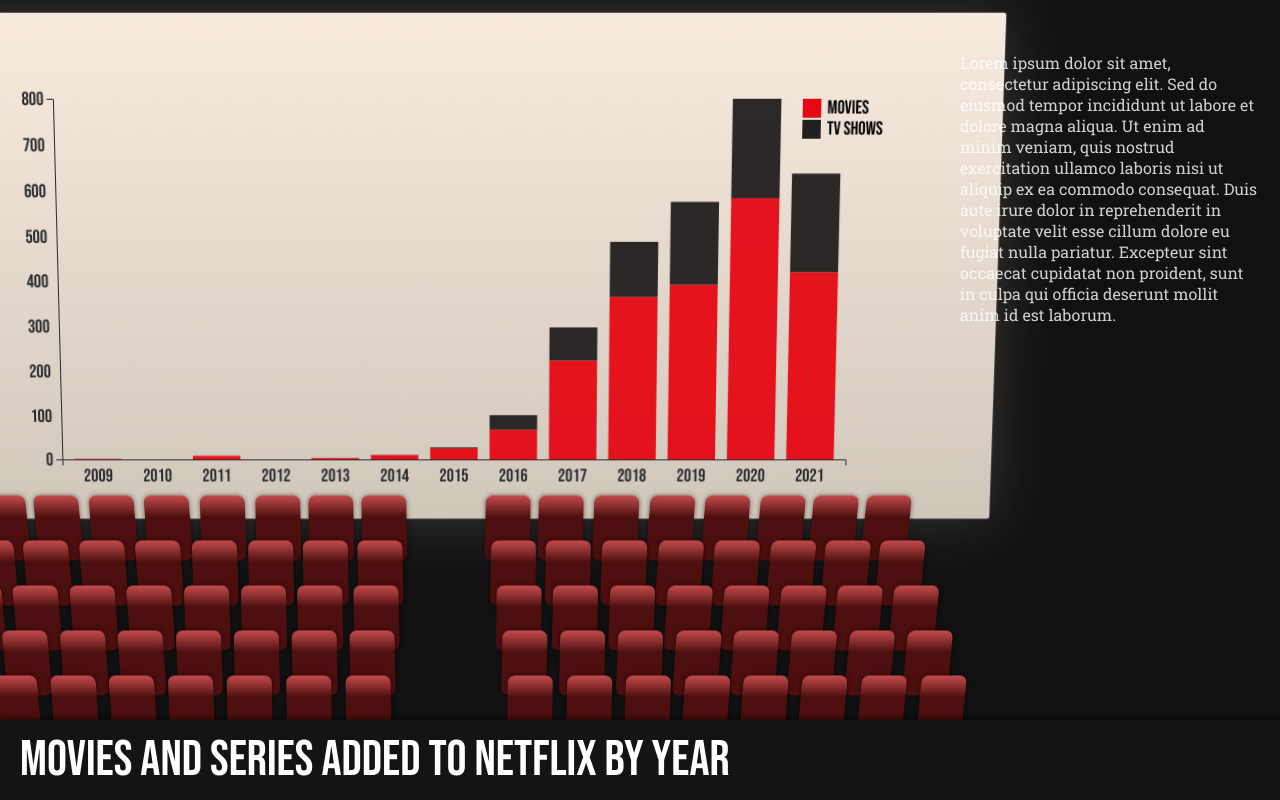
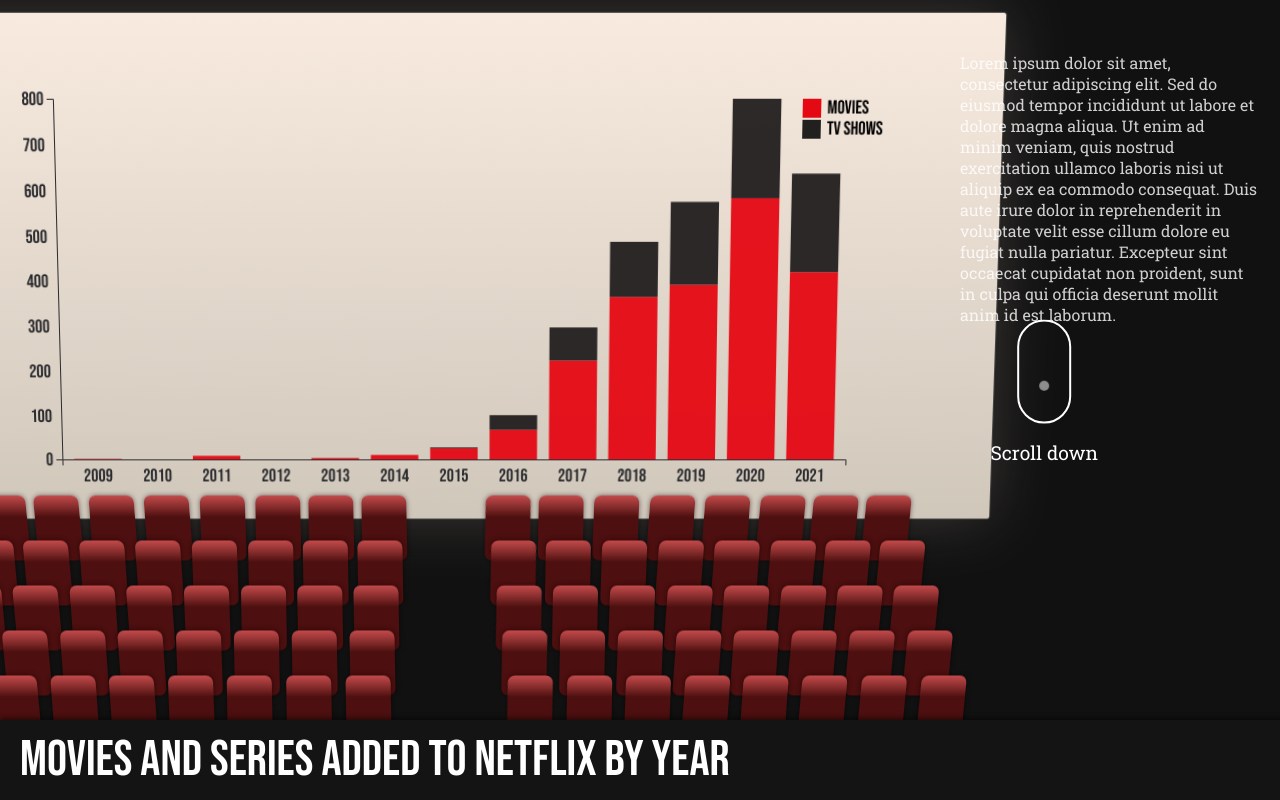
Before and after one commit to iTzxMigz/INF8808-H25-projet-20, a website built with Parcel: page src/index.html in a window 1280 px wide. Built offline with nearby package versions, Linux system fonts and the light colour scheme; files whose address does not match are found by name.

Commit message:
add scroll down button

```diff
--- a/src/assets/style.css
+++ b/src/assets/style.css
@@ -463,3 +463,49 @@
   flex-direction: column;
   justify-content: space-between;
 }
+
+
+/* VVV Everything you need VVV */
+
+#scroll-down-animation {
+  position: absolute;
+  top: 50%;
+  right: 10%;
+  transform: translate(-50%,-50%);
+}
+
+.mouse {
+  margin: 0 auto;
+  display: block;
+  border-radius: 50px;
+  border: 2px solid #fff;
+  height: 100px;
+  width: 50px;
+  position: relative;
+}
+
+.move {
+  position: absolute;
+  background-color: #fff;
+  height: 10px;
+  width: 10px;
+  border-radius: 50%;
+  left: 50%;
+  transform: translateX(-50%);
+  animation: move 2s linear infinite;
+}
+
+@keyframes move {
+  0% {
+    transform: translate(-50%,10px);
+    opacity: 0;
+  }
+  50% {
+    transform: translate(-50%,40px);
+    opacity: 1;
+  }
+  100% {
+    transform: translate(-50%,80px);
+    opacity: 0;
+  }
+}
--- a/src/index.html
+++ b/src/index.html
@@ -163,6 +163,12 @@
               <div class="info-container">
                 <p></p>
               </div>
+              <div id="scroll-down-animation">
+                <span class="mouse">
+                  <span class="move"></span>
+                </span>
+                <h2 style="color: white;">Scroll down</h2>
+              </div>
               <!-- Contenu de la colonne droite (si nécessaire) -->
               <div class="table-container" id="table-container">
                 <!-- Contenu de table ajouté par D3 -->
--- a/src/index.js
+++ b/src/index.js
@@ -67,6 +67,7 @@
  */
 function callFunction3 () {
   hideTooltip()
+  d3.select('#scroll-down-animation').style('display', 'block')
   d3.select('.info-container p').text('Lorem ipsum dolor sit amet, consectetur adipiscing elit. Sed do eiusmod tempor incididunt ut labore et dolore magna aliqua. Ut enim ad minim veniam, quis nostrud exercitation ullamco laboris nisi ut aliquip ex ea commodo consequat. Duis aute irure dolor in reprehenderit in voluptate velit esse cillum dolore eu fugiat nulla pariatur. Excepteur sint occaecat cupidatat non proident, sunt in culpa qui officia deserunt mollit anim id est laborum.')
   d3.select('.bottom-bar h1').text('Distribution of Age Ratings by Country on Netflix')
   const container = d3.select('#button-container')
@@ -89,6 +90,8 @@
   d3.select('#table-container').classed('active', true)
   geomap.drawGeomap(movies)
 
+  // Masquer l'élément scroll-down-animation
+  d3.select('#scroll-down-animation').style('display', 'none')
   // Empêcher la propagation du scroll global lorsque l'utilisateur interagit avec le tableau
   const tableContainer = document.getElementById('table-container')
   const stopScrollPropagation = function (event) {
```
